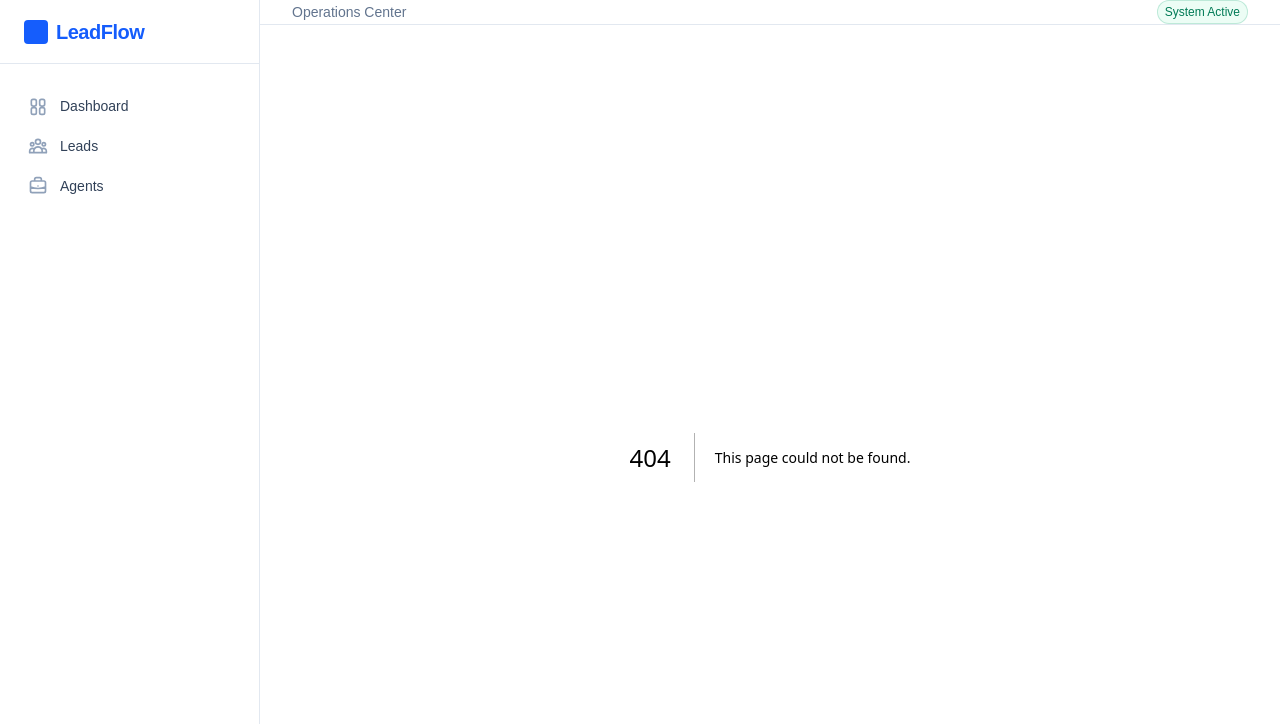
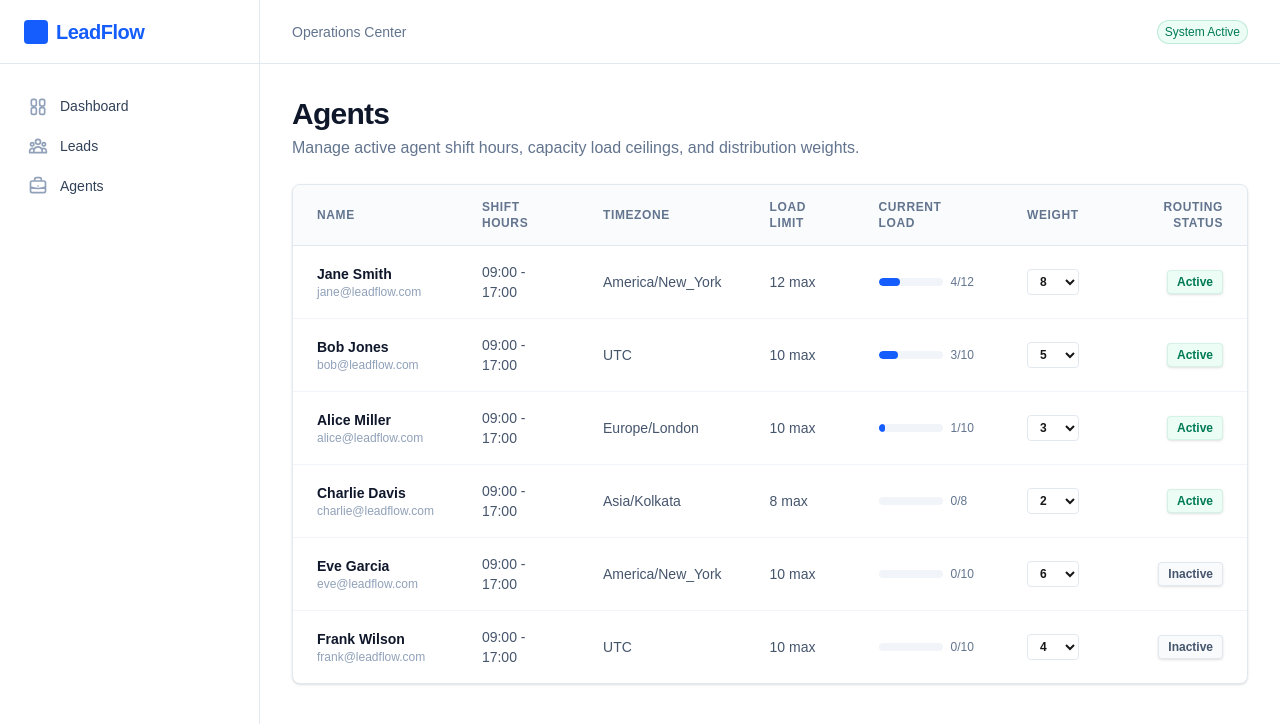
Before and after one commit to vanrajsinh650/LeadFlow, a Next.js app in the folder frontend/: page /agents in a window 1280 px wide. Before the commit this address had no page. Shown: the top 724 px of the page. Built offline with nearby package versions, Linux system fonts and the light colour scheme.

Commit message:
Create Agents control view managing weights and active status

```diff
--- /dev/null
+++ b/frontend/src/app/agents/page.tsx
@@ -0,0 +1,175 @@
+"use client";
+
+import React, { useState } from "react";
+
+interface AgentRecord {
+  id: string;
+  full_name: string;
+  email: string;
+  role: "ADMIN" | "MANAGER" | "AGENT";
+  is_active: boolean;
+  weight: number;
+  timezone: string;
+  shift_start: string;
+  shift_end: string;
+  max_concurrent_leads: number;
+  current_load: number;
+}
+
+const initialAgents: AgentRecord[] = [
+  { id: "1", full_name: "Jane Smith", email: "jane@leadflow.com", role: "AGENT", is_active: true, weight: 8, timezone: "America/New_York", shift_start: "09:00", shift_end: "17:00", max_concurrent_leads: 12, current_load: 4 },
+  { id: "2", full_name: "Bob Jones", email: "bob@leadflow.com", role: "AGENT", is_active: true, weight: 5, timezone: "UTC", shift_start: "09:00", shift_end: "17:00", max_concurrent_leads: 10, current_load: 3 },
+  { id: "3", full_name: "Alice Miller", email: "alice@leadflow.com", role: "AGENT", is_active: true, weight: 3, timezone: "Europe/London", shift_start: "09:00", shift_end: "17:00", max_concurrent_leads: 10, current_load: 1 },
+  { id: "4", full_name: "Charlie Davis", email: "charlie@leadflow.com", role: "AGENT", is_active: true, weight: 2, timezone: "Asia/Kolkata", shift_start: "09:00", shift_end: "17:00", max_concurrent_leads: 8, current_load: 0 },
+  { id: "5", full_name: "Eve Garcia", email: "eve@leadflow.com", role: "AGENT", is_active: false, weight: 6, timezone: "America/New_York", shift_start: "09:00", shift_end: "17:00", max_concurrent_leads: 10, current_load: 0 },
+  { id: "6", full_name: "Frank Wilson", email: "frank@leadflow.com", role: "AGENT", is_active: false, weight: 4, timezone: "UTC", shift_start: "09:00", shift_end: "17:00", max_concurrent_leads: 10, current_load: 0 },
+];
+
+export default function AgentsPage() {
+  const [agents, setAgents] = useState<AgentRecord[]>(initialAgents);
+  const [loadingAgentId, setLoadingAgentId] = useState<string | null>(null);
+  const [toastMessage, setToastMessage] = useState<string | null>(null);
+
+  const showToast = (message: string) => {
+    setToastMessage(message);
+    setTimeout(() => {
+      setToastMessage(null);
+    }, 3000);
+  };
+
+  const toggleAgentActive = async (id: string, currentStatus: boolean) => {
+    setLoadingAgentId(id);
+
+    // Simulate async network request
+    await new Promise((resolve) => setTimeout(resolve, 800));
+
+    setAgents((prev) =>
+      prev.map((agent) =>
+        agent.id === id ? { ...agent, is_active: !currentStatus } : agent
+      )
+    );
+
+    setLoadingAgentId(null);
+    showToast(`Agent availability successfully updated.`);
+  };
+
+  const updateAgentWeight = async (id: string, weight: number) => {
+    setLoadingAgentId(id);
+
+    await new Promise((resolve) => setTimeout(resolve, 800));
+
+    setAgents((prev) =>
+      prev.map((agent) => (agent.id === id ? { ...agent, weight } : agent))
+    );
+
+    setLoadingAgentId(null);
+    showToast(`Agent weight threshold adjusted.`);
+  };
+
+  return (
+    <div className="space-y-6">
+      {/* Page Header */}
+      <div>
+        <h1 className="text-3xl font-bold tracking-tight text-slate-900">Agents</h1>
+        <p className="text-slate-500 mt-1">Manage active agent shift hours, capacity load ceilings, and distribution weights.</p>
+      </div>
+
+      {/* Toast Notification Container */}
+      {toastMessage && (
+        <div className="fixed bottom-4 right-4 bg-slate-900 text-white px-4 py-3 rounded-lg shadow-lg flex items-center gap-3 border border-slate-700 z-50 animate-in fade-in slide-in-from-bottom-5 duration-200">
+          <svg className="h-5 w-5 text-emerald-400" fill="none" viewBox="0 0 24 24" stroke="currentColor">
+            <path strokeLinecap="round" strokeLinejoin="round" strokeWidth={2} d="M5 13l4 4L19 7" />
+          </svg>
+          <span className="text-sm font-semibold">{toastMessage}</span>
+        </div>
+      )}
+
+      {/* Agents Table List */}
+      <div className="bg-white rounded-lg border border-slate-200 shadow-sm overflow-hidden">
+        <div className="overflow-x-auto">
+          <table className="w-full text-left border-collapse">
+            <thead>
+              <tr className="border-b border-slate-200 bg-slate-50/75 text-slate-500 text-xs font-semibold uppercase tracking-wider">
+                <th className="py-3.5 px-6">Name</th>
+                <th className="py-3.5 px-6">Shift Hours</th>
+                <th className="py-3.5 px-6">Timezone</th>
+                <th className="py-3.5 px-6">Load Limit</th>
+                <th className="py-3.5 px-6">Current Load</th>
+                <th className="py-3.5 px-6">Weight</th>
+                <th className="py-3.5 px-6 text-right">Routing Status</th>
+              </tr>
+            </thead>
+            <tbody className="divide-y divide-slate-100 text-sm">
+              {agents.map((agent) => (
+                <tr key={agent.id} className="hover:bg-slate-50/50 transition-colors">
+                  <td className="py-4 px-6">
+                    <div className="font-semibold text-slate-900">{agent.full_name}</div>
+                    <div className="text-slate-400 text-xs">{agent.email}</div>
+                  </td>
+                  <td className="py-4 px-6 text-slate-600">
+                    {agent.shift_start} - {agent.shift_end}
+                  </td>
+                  <td className="py-4 px-6 text-slate-600">{agent.timezone}</td>
+                  <td className="py-4 px-6 text-slate-600">
+                    {agent.max_concurrent_leads} max
+                  </td>
+                  <td className="py-4 px-6">
+                    <div className="flex items-center gap-2">
+                      <div className="w-16 bg-slate-100 h-2 rounded-full overflow-hidden">
+                        <div
+                          className="bg-blue-600 h-full rounded-full"
+                          style={{ width: `${(agent.current_load / agent.max_concurrent_leads) * 100}%` }}
+                        ></div>
+                      </div>
+                      <span className="text-xs text-slate-500">
+                        {agent.current_load}/{agent.max_concurrent_leads}
+                      </span>
+                    </div>
+                  </td>
+                  <td className="py-4 px-6">
+                    <select
+                      value={agent.weight}
+                      disabled={loadingAgentId === agent.id}
+                      onChange={(e) => updateAgentWeight(agent.id, intval(e.target.value))}
+                      className="px-2 py-1 border border-slate-200 rounded text-xs font-semibold focus:outline-none focus:ring-1 focus:ring-blue-600 disabled:opacity-50"
+                    >
+                      {[...Array(10)].map((_, i) => (
+                        <option key={i + 1} value={i + 1}>
+                          {i + 1}
+                        </option>
+                      ))}
+                    </select>
+                  </td>
+                  <td className="py-4 px-6 text-right">
+                    <button
+                      disabled={loadingAgentId === agent.id}
+                      onClick={() => toggleAgentActive(agent.id, agent.is_active)}
+                      className={`inline-flex items-center gap-1.5 rounded px-2.5 py-1 text-xs font-semibold shadow-sm transition-colors focus:outline-none focus:ring-2 focus:ring-blue-600/20 disabled:opacity-50 ${
+                        agent.is_active
+                          ? "bg-emerald-50 text-emerald-700 hover:bg-emerald-100 ring-1 ring-inset ring-emerald-600/10"
+                          : "bg-slate-50 text-slate-600 hover:bg-slate-100 ring-1 ring-inset ring-slate-200"
+                      }`}
+                    >
+                      {loadingAgentId === agent.id ? (
+                        <span className="h-3 w-3 border-2 border-slate-400 border-t-transparent animate-spin rounded-full"></span>
+                      ) : agent.is_active ? (
+                        "Active"
+                      ) : (
+                        "Inactive"
+                      )}
+                    </button>
+                  </td>
+                </tr>
+              ))}
+            </tbody>
+          </table>
+        </div>
+      </div>
+    </div>
+  );
+}
+
+// Simple helper to parse integers safely
+function intval(val: string): number {
+  return parseInt(val, 10) || 1;
+}
```
